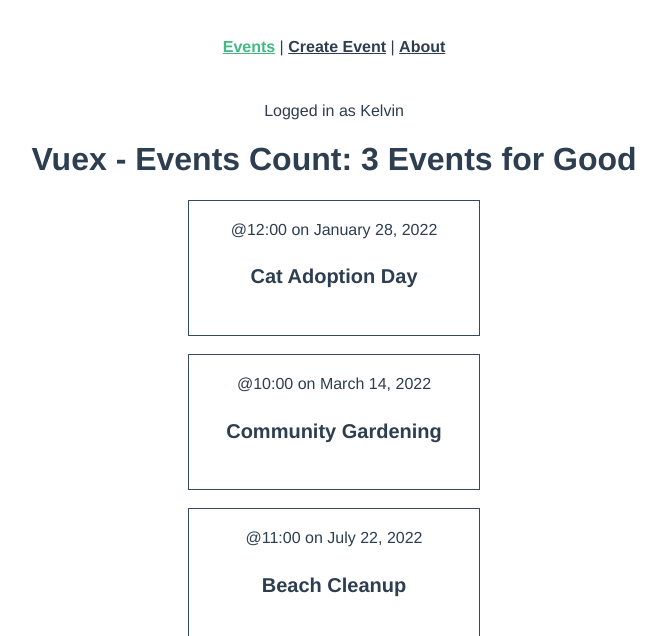
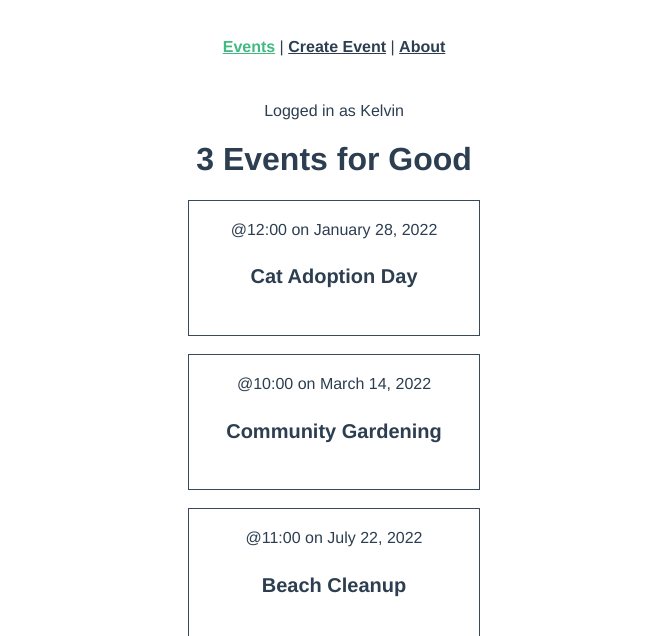
Before and after one commit to kelvinmatheus/real-world-vue, a Vue app: page / in a window 1280 px wide. Shown: the top 636 px of the page, without its empty margins (306-972 px from the left). Built offline with nearby package versions, Linux system fonts and the light colour scheme; data requests are answered from the project's data file.

Commit message:
07 - Pinia - Changing State with Actions

```diff
--- a/src/stores/EventStore.js
+++ b/src/stores/EventStore.js
@@ -1,5 +1,6 @@
 /* eslint-disable */
 import { defineStore } from 'pinia';
+import EventService from '../services/EventService';
 
 export const useEventStore = defineStore('EventStore', {
   state() {
@@ -10,6 +11,20 @@
   },
 
   getters: {
-    numberOfEvents: state => state.events.length,
+    numberOfEvents: (state) => state.events.length,
+  },
+
+  actions: {
+    fetchEvents() {
+      return EventService.getEvents()
+        .then(response => {
+          // This one line takes care of the mutation
+          // with no additional configuration!
+          this.events = response.data;
+        })
+        .catch(error => {
+          throw error;
+        });
+    },
   },
 });
--- a/src/views/EventListView.vue
+++ b/src/views/EventListView.vue
@@ -1,13 +1,18 @@
 <template>
-  <h1> Vuex - Events Count: {{ $store.getters.numberOfEvents }} Events for Good</h1>
+  <h1>{{ eventStore.numberOfEvents }} Events for Good</h1>
   <div className="events">
-    <EventCard v-for="event in events" :key="event.id" :event="event"/>
+    <EventCard
+      v-for="event in eventStore.events"
+      :key="event.id"
+      :event="event"
+    />
   </div>
 </template>
 
 <script>
 // @ is an alias to /src
 import EventCard from '@/components/EventCard.vue';
+import { useEventStore } from '../stores/EventStore';
 
 export default {
   name: 'EventListView',
@@ -15,20 +20,22 @@
     EventCard,
   },
 
+  setup() {
+    const eventStore = useEventStore();
+
+    return {
+      eventStore,
+    };
+  },
+
   created() {
-    this.$store.dispatch('fetchEvents')
+    this.eventStore.fetchEvents()
       .catch((error) => {
         this.$router.push({
           name: 'ErrorDisplayView',
-          params: { error },
+          params: error,
         });
       });
-  },
-
-  computed: {
-    events() {
-      return this.$store.state.events;
-    },
   },
 };
 </script>
```
